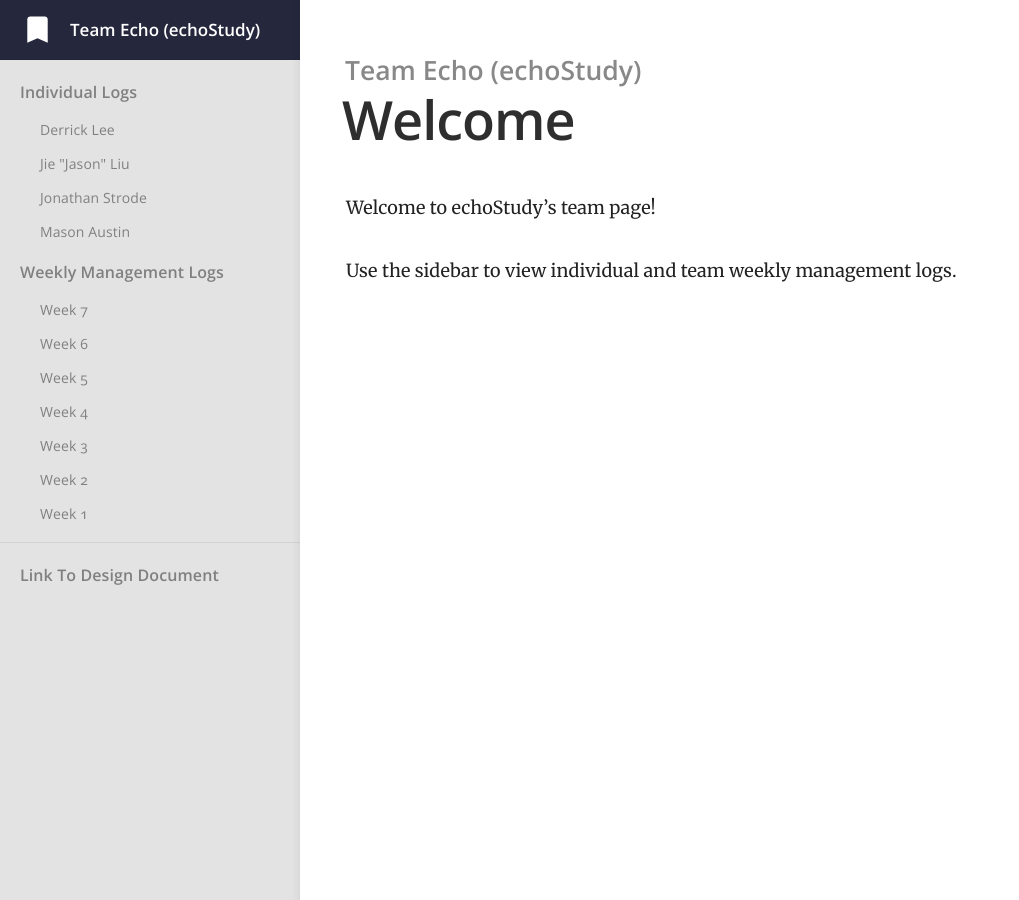
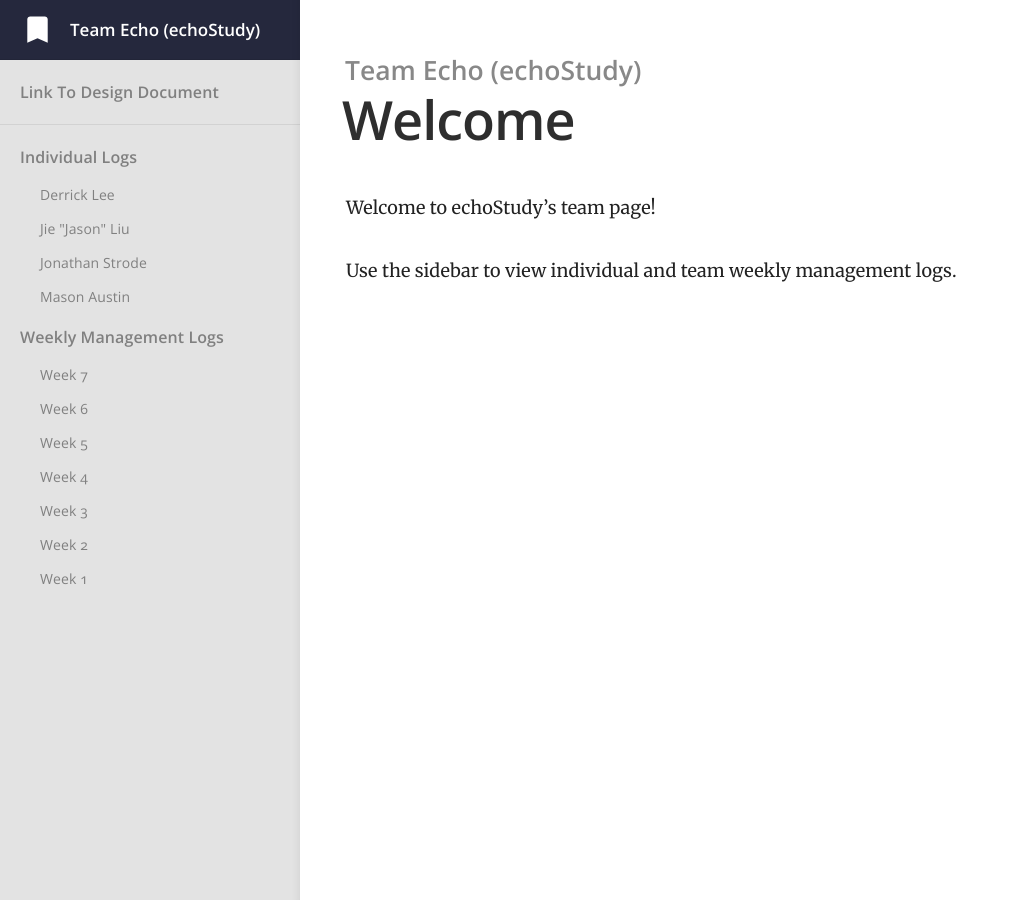
Before and after one commit to jiejasonliu/team-echo-site, a Jekyll site: the page built from index.md, in a window 1280 px wide. Shown: the whole page, without its empty margins (0-1019 px from the left). Built offline with Jekyll 4.4.1, drawn with Linux system fonts in a browser that asks for light colours.

Commit message:
feat: add sidebar scrollable and move external links to top

```diff
--- a/_layouts/default.html
+++ b/_layouts/default.html
@@ -22,7 +22,18 @@
 				<button type="button" class="open-nav" id="open-nav"></button>
 			</h1>
 
-			<nav {% if site.show_full_navigation %}class="full-navigation"{% endif %}>
+			<nav id="link-nav" {% if site.show_full_navigation %}class="full-navigation"{% endif %}>
+				<ul>
+					{% assign links = site.links %}
+					{% for link in links %}
+						<li class="nav-item top-level">
+							<a class="group-container" href="{{ link.href }}" {% if link.newtab %}target="_blank"{% endif %}>
+								{{ link.title }}
+							</a>
+						</li>
+					{% endfor %}
+				</ul>
+
 				<ul>
 					{% assign grouped = site.docs | group_by: 'category' %}
 					{% for group in grouped %}
@@ -37,20 +48,6 @@
 								{% endfor %}
 							</ul>
 						</li>
-					{% endfor %}
-				</ul>
-
-				<ul>
-					{% assign grouped_links = site.links | group_by: 'title' %}
-					{% for group_link in grouped_links %}
-						{% assign link_items = group_link.items %}
-						{% for link_item in link_items %}
-							<li class="nav-item top-level">
-								<a class="group-container" href="{{ link_item.href }}" {% if link_item.newtab %}target="_blank"{% endif %}>
-									{{ link_item.title }}
-								</a>
-							</li>
-						{% endfor %}
 					{% endfor %}
 				</ul>
 			</nav>
--- a/_sass/_layout.scss
+++ b/_sass/_layout.scss
@@ -84,8 +84,11 @@ header {
 	top: 0;
 	left: 0;
 	right: 0;
-	overflow-x: hidden;
 	z-index: 1;
+	height: 100vh;
+
+	overflow-x: clip;
+	overflow-y: auto;
 	background-color: $nav-background-color;
 
 	ul {
@@ -116,6 +119,10 @@ header {
 			margin-right: $space - 5;
 		}
 	}
+
+#link-nav {
+	padding-bottom: 8vmin;
+}
 
 $nav-image: $baseurl + "/images/menu.svg";
 	.open-nav {
```
